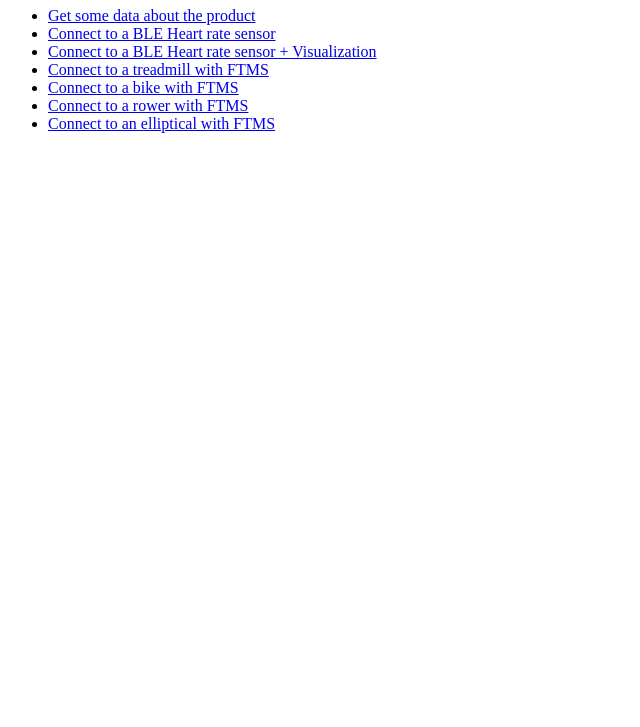
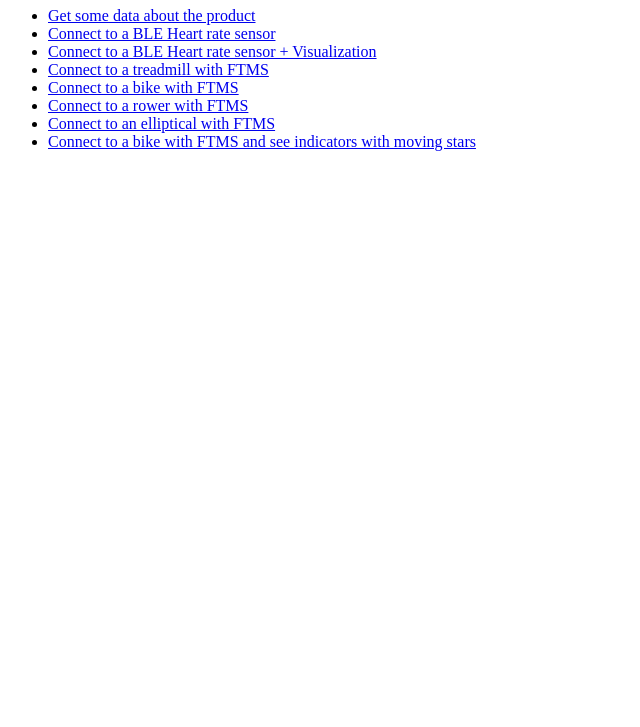
Before and after one commit to canssens/demo-sport-webble, a plain HTML site: page index.html in a window 1280 px wide. Shown: the part 73-800 px from the top of the page, without its empty margins (0-640 px from the left). Drawn offline with Linux system fonts and the light colour scheme.

Commit message:
Add a link to the demo star bike

```diff
--- a/index.html
+++ b/index.html
@@ -20,6 +20,7 @@
       <li><a href="demo-ftms-ble-bike.html">Connect to a bike with FTMS</a></li>
       <li><a href="demo-ftms-ble-rower.html">Connect to a rower with FTMS</a></li>
       <li><a href="demo-ftms-ble-elliptical.html">Connect to an elliptical with FTMS</a></li>
+      <li><a href="star-bike.html">Connect to a bike with FTMS and see indicators with moving stars</a></li>
 
 
     </ul>
```
